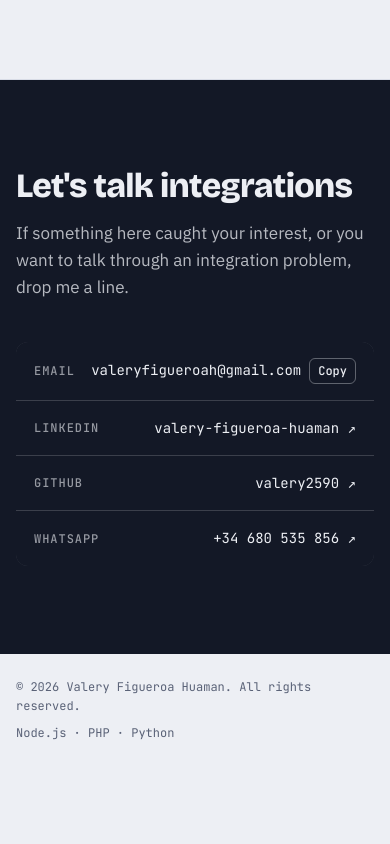
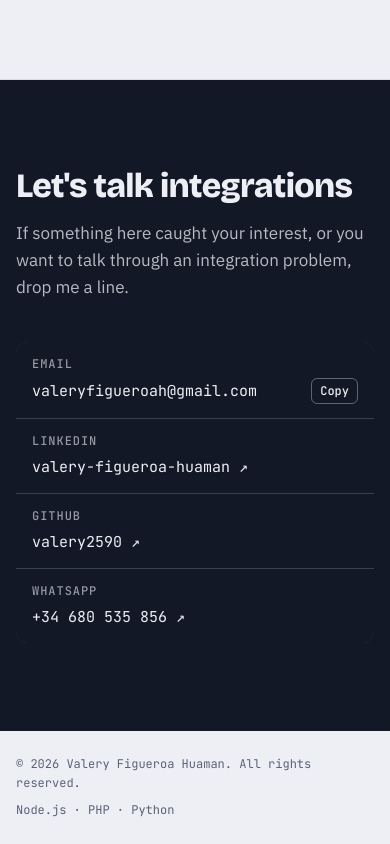
Before and after one commit to valery2590/portfolio_v4, a Next.js app: page /en in a window 390 px wide. Shown: the part 9410-10254 px from the top of the page. Before the commit the page ends 10177 px from the top, so only its background shows below. Built offline with nearby package versions, Linux system fonts and the light colour scheme.

Commit message:
Contacto en móvil: etiqueta encima del valor, sin cortar email ni enlaces

```diff
--- a/app/globals.css
+++ b/app/globals.css
@@ -313,6 +313,12 @@ button.tile { cursor: pointer; }
 .channel .v { font-family: var(--f-mono); font-size: 14px; overflow-wrap: anywhere; text-align: right; }
 .copy { font: 500 12px var(--f-mono); color: var(--bg); border: 1px solid color-mix(in srgb, var(--bg) 35%, transparent); border-radius: 6px; padding: 4px 8px; cursor: pointer; flex: none; }
 a.channel:hover { background: color-mix(in srgb, var(--bg) 8%, var(--ink)); }
+.channel .v { white-space: nowrap; }
+@media (max-width: 560px) {
+  .channel { flex-direction: column; align-items: flex-start; gap: 6px; padding: 14px 16px; }
+  .ch-value { width: 100%; justify-content: space-between; }
+  .channel .v { font-size: 15px; text-align: left; }
+}
 
 .site-footer { padding-block: 24px; font-family: var(--f-mono); font-size: 12px; color: var(--muted); }
 .site-footer .wrap { display: flex; justify-content: space-between; flex-wrap: wrap; gap: 8px; }
```
